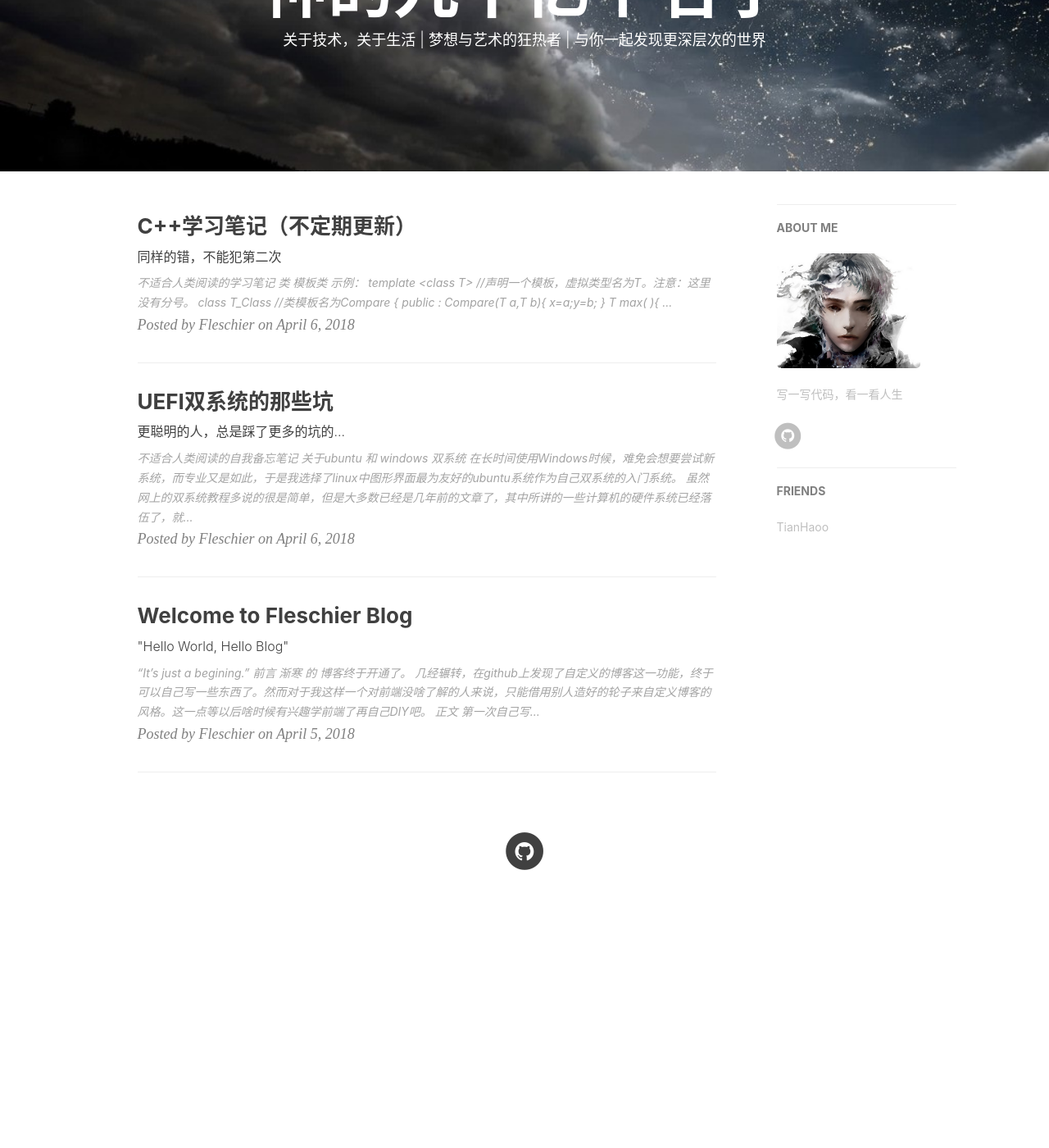
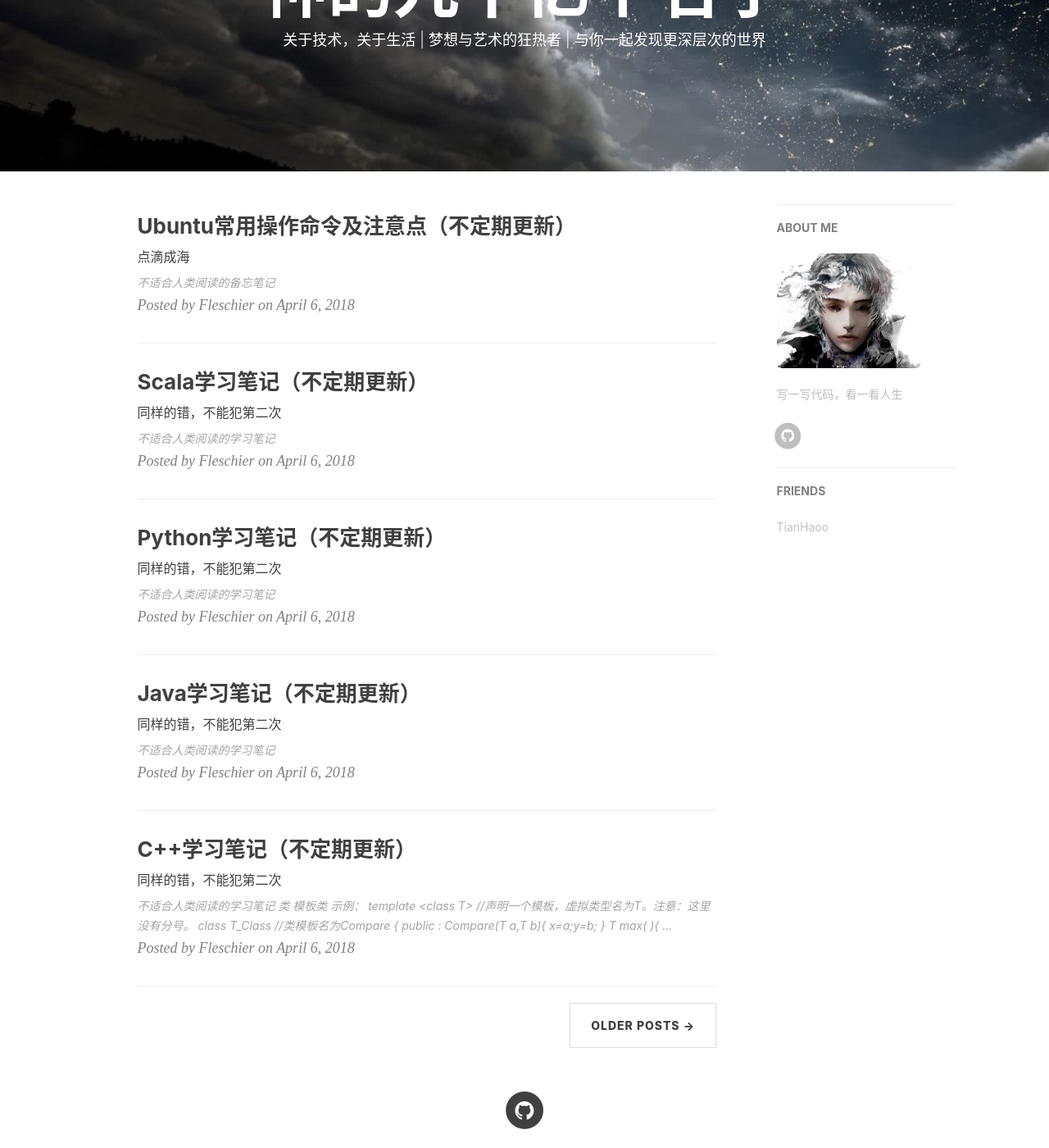
Before and after one commit to Fleschier/Fleschier.github.io, a Jekyll site: the page built from index.html, in a window 1280 px wide and 1400 px high, scrolled down 209 px. Shown: the whole window at 82% size. Built offline with Jekyll 4.4.1, drawn with Linux system fonts in a browser that asks for light colours; nearby versions of some CDN libraries; the list of posts is cut into pages by our own code; comment, search, counter and statistics services are not loaded; before the commit the page ends 1366 px from its top, so only the background shows below that.

````diff
--- a/_posts/2018-04-06-C++learning.markdown
+++ b/_posts/2018-04-06-C++learning.markdown
@@ -16,7 +16,6 @@
 #### 模板类
 
 - 示例：
-
 ```
 template <class T> //声明一个模板，虚拟类型名为T。注意：这里没有分号。
 class T_Class //类模板名为Compare
@@ -37,7 +36,6 @@
 ```
 
 - 模板类所有的函数，如果在类外面实现的话，需要写成如下形式：
-
 ```
 template <class T>
 T_Class<T>::max( ){
--- /dev/null
+++ b/_posts/2018-04-06-Java-learning.markdown
@@ -0,0 +1,11 @@
+---
+layout:     post
+title:      "Java学习笔记（不定期更新）"
+subtitle:   "同样的错，不能犯第二次"
+date:       2018-04-6 16:47:00
+author:     "Fleschier"
+header-img: "img/Java/Java-bg.jpg"
+
+---
+
+>不适合人类阅读的学习笔记
--- /dev/null
+++ b/_posts/2018-04-06-Python-learning.markdown
@@ -0,0 +1,11 @@
+---
+layout:     post
+title:      "Python学习笔记（不定期更新）"
+subtitle:   "同样的错，不能犯第二次"
+date:       2018-04-6 16:47:00
+author:     "Fleschier"
+header-img: "img/Python/Python-bg.jpg"
+
+---
+
+>不适合人类阅读的学习笔记
--- /dev/null
+++ b/_posts/2018-04-06-Scala-learning.markdown
@@ -0,0 +1,11 @@
+---
+layout:     post
+title:      "Scala学习笔记（不定期更新）"
+subtitle:   "同样的错，不能犯第二次"
+date:       2018-04-6 16:47:00
+author:     "Fleschier"
+header-img: "img/Scala/Scala-bg.jpg"
+
+---
+
+>不适合人类阅读的学习笔记
--- /dev/null
+++ b/_posts/2018-04-06-Ubuntu-operation.markdown
@@ -0,0 +1,11 @@
+---
+layout:     post
+title:      "Ubuntu常用操作命令及注意点（不定期更新）"
+subtitle:   "点滴成海"
+date:       2018-04-6 16:47:00
+author:     "Fleschier"
+header-img: "img/Ubuntu/Ubuntu-bg.jpg"
+
+---
+
+>不适合人类阅读的备忘笔记
````
Also changed, not shown: other parts of _posts/2018-04-06-C++learning.markdown (+1 -1 lines).
